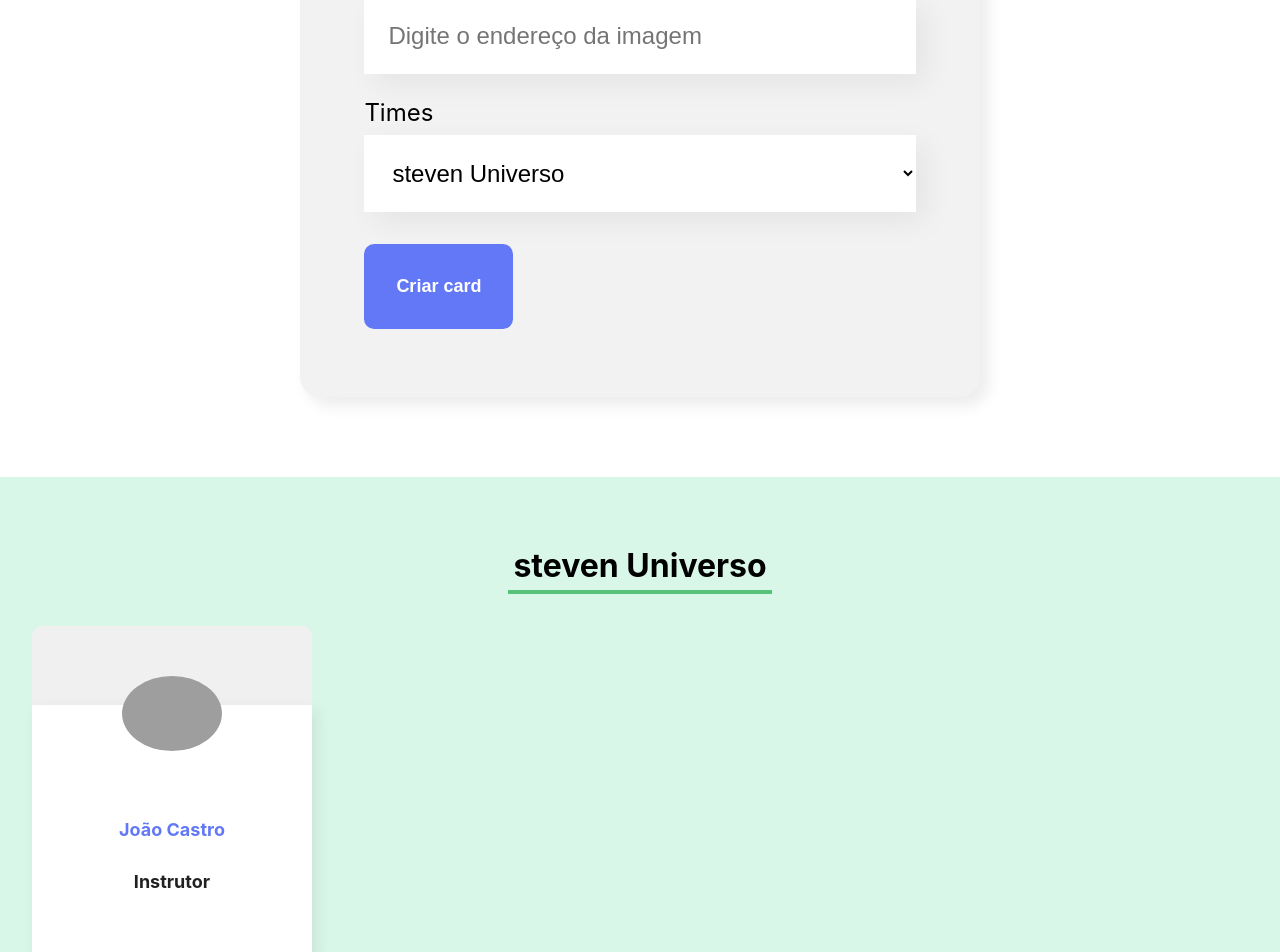
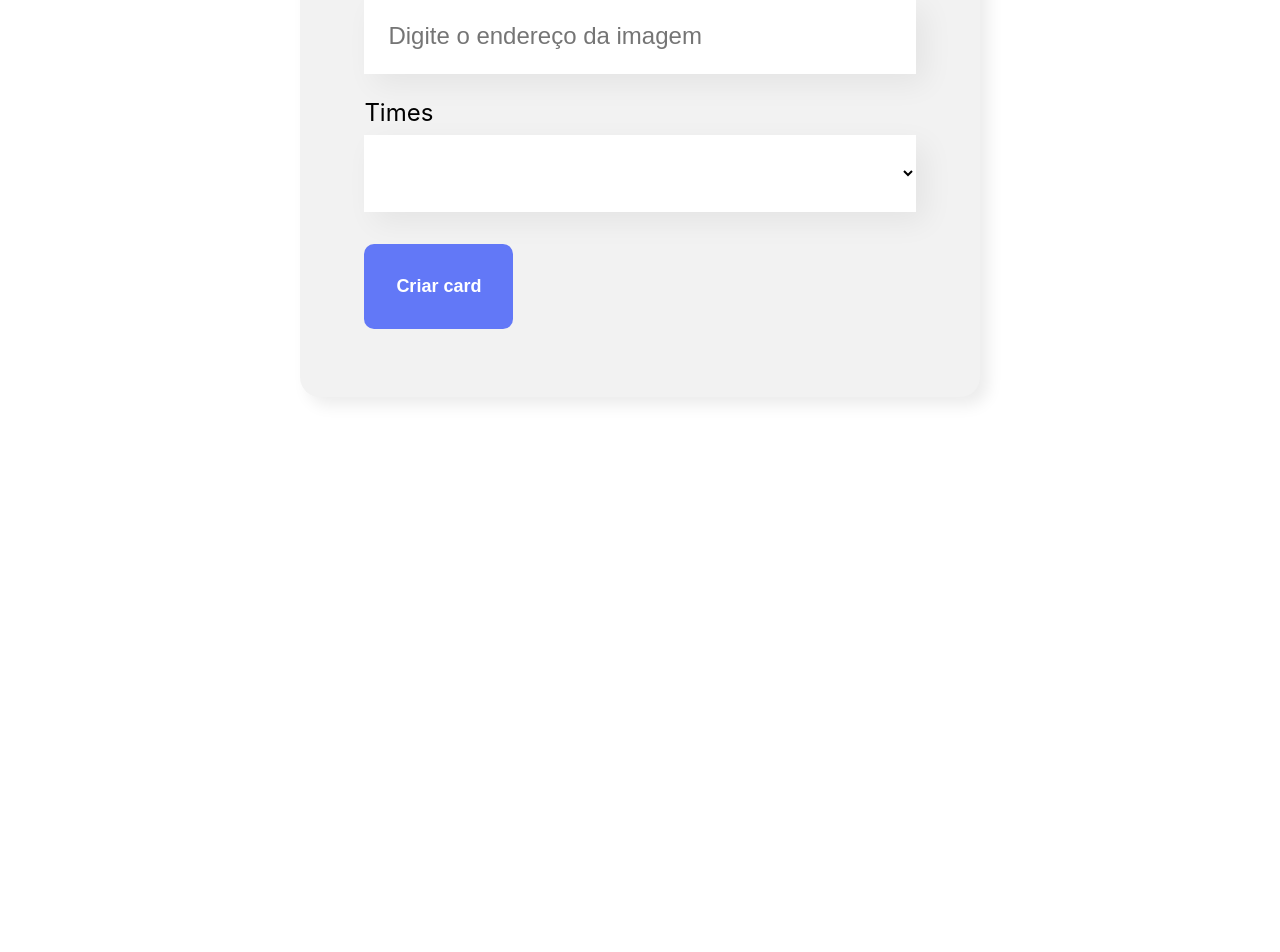
Before and after one commit to joaoCastroHub/react-alura, a React (Create React App) app in the folder organograma/: page / in a window 1280 px wide. Shown: the part 1000-1952 px from the top of the page. After the commit the page ends 1477 px from the top, so only its background shows below. Built offline with nearby package versions, Linux system fonts and the light colour scheme; grey boxes are pictures that could not be loaded.

Commit message:
finalinzacao do estudo

```diff
--- a/organograma/src/App.js
+++ b/organograma/src/App.js
@@ -41,7 +41,7 @@
   const [colaboradores, setColaboradores] = useState([]);
 
   const onNewColaboradorAdded = (colaborador) => {
-    console.log(colaborador);
+    debugger
     setColaboradores([...colaboradores, colaborador]);
   }
 
@@ -49,7 +49,13 @@
     <div className="App">
       <Banner />
       <Form times={times.map(time => time.name)} onColaboradorRegistered={colaborador => onNewColaboradorAdded(colaborador)} />
-      {times.map(team => <Team key={team.name} name={team.name} primaryColor={team.primaryColor} secondaryColor={team.secondaryColor} />)}
+      {times.map(time => <Team
+        key={time.name}
+        name={time.name}
+        primaryColor={time.primaryColor}
+        secondaryColor={time.secondaryColor}
+        Employees={colaboradores.filter(colaborador => colaborador.time === time.name)}
+      />)}
 
     </div>
   );
--- a/organograma/src/componentes/Employee/index.js
+++ b/organograma/src/componentes/Employee/index.js
@@ -1,14 +1,14 @@
 import './Employee.css';
 
-const Employee = () => {
+const Employee = ({name, image, position, bgColor}) => {
     return (
         <div className='colaborador'>
-            <div className='cabecalho'>
-                <img src='https://github.com/joaoCastroHub.png' alt=''/>
+            <div className='cabecalho' style={{backgroundColor:bgColor}}>
+                <img src={image} alt={name}/>
             </div>
             <div className='rodape'>
-                <h4>João Castro</h4>
-                <h5>Instrutor</h5>
+                <h4>{name}</h4>
+                <h5>{position}</h5>
             </div>
         </div>
     )
--- a/organograma/src/componentes/SelectList/index.js
+++ b/organograma/src/componentes/SelectList/index.js
@@ -4,7 +4,8 @@
     return (
         <div className='lista'>
             <label>{props.label}</label>
-            <select onChange={event => props.onChanged(event.target.value)} required={props.fieldRequired} value={props.InputValue}>
+            <select onChange={event => props.onChanged(event.target.value)} required={props.fieldRequired} value={props.inputValue}>
+                <option value=""></option>
                 {props.itens.map(item => {
                     return <option key={item}>{item}</option>
                 })}
--- a/organograma/src/componentes/Team/Team.css
+++ b/organograma/src/componentes/Team/Team.css
@@ -10,3 +10,10 @@
     display: inline-block;
     padding: 5px;
 }
+
+.time .colaboradores {
+    display: flex;
+    justify-content: space-around;
+    margin-top: 32px;
+    flex-wrap: wrap;
+}
--- a/organograma/src/componentes/Team/index.js
+++ b/organograma/src/componentes/Team/index.js
@@ -3,10 +3,19 @@
 
 const Team = (props) => {
     return (
-        <section className='time' style={{backgroundColor:props.secondaryColor}}>
-            <h3 style={{borderColor:props.primaryColor}}>{props.name}</h3>
-            <Employee></Employee>
+        (props.Employees.length > 0) ? <section className='time' style={{ backgroundColor: props.secondaryColor }}>
+            <h3 style={{ borderColor: props.primaryColor }}>{props.name}</h3>
+            <div className='colaboradores'>
+                {props.Employees.map(colaborador => <Employee
+                    bgColor={props.primaryColor}
+                    key={colaborador.nome}
+                    name={colaborador.nome}
+                    position={colaborador.cargo}
+                    image={colaborador.imagem}
+                />)}
+            </div>
         </section>
+            : ''
     );
 }
 
--- a/organograma/src/componentes/form/index.js
+++ b/organograma/src/componentes/form/index.js
@@ -19,6 +19,10 @@
             imagem,
             time
         });
+        setCargo('');
+        setImagem('');
+        setNome('');
+        setTime('');
     }
 
     return (
```
